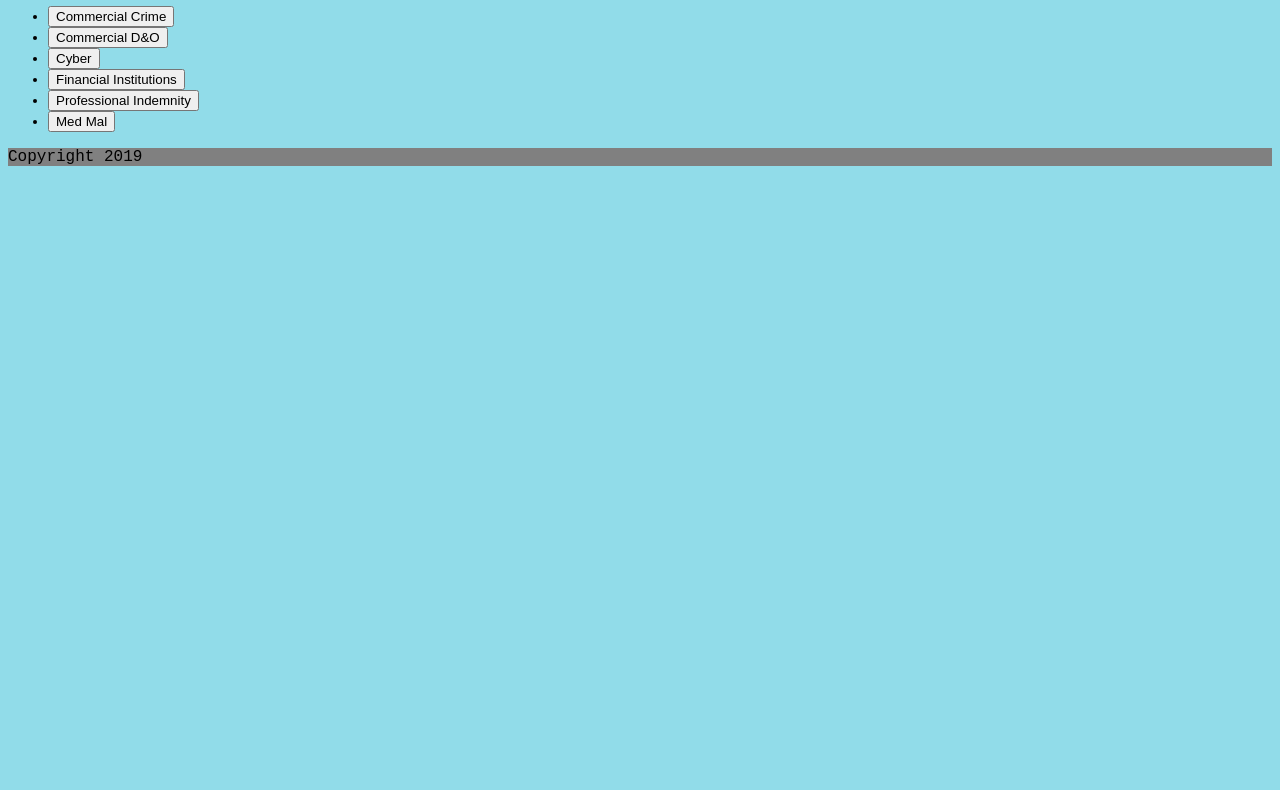
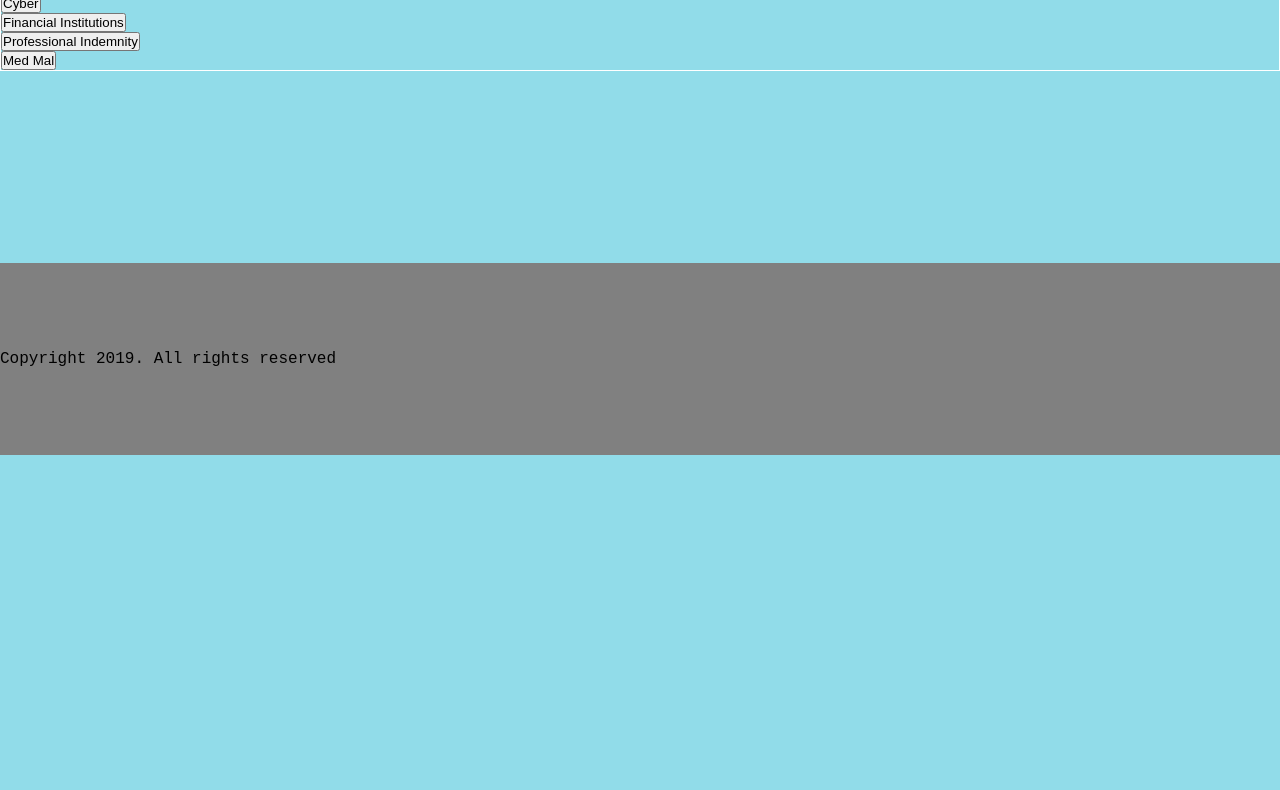
Before and after one commit to khazaddoom/BrowserSync, a website: page app/index.html in a window 1280 px wide. Shown: the part 167-957 px from the top of the page. After the commit the page ends 800 px from the top, so only its background shows below. Drawn offline with Linux system fonts and the light colour scheme.

Commit message:
audit fixes

```diff
--- a/app/index.html
+++ b/app/index.html
@@ -12,9 +12,6 @@
     <header>
         <img src="./images/logo.png" alt="" class="site-logo">
         <h1>Financial Lines</h1>
-        <nav>
-
-        </nav>
     </header>
 
     <div class="main">
@@ -32,11 +29,11 @@
 
        </div>
 
-       <footer>
-            Copyright 2019
-       </footer>
+
    </div>
-
+    <footer>
+        <div class="copyright">Copyright 2019. All rights reserved</div>
+    </footer>
 
 
 </body>
--- a/app/style.css
+++ b/app/style.css
@@ -1,5 +1,7 @@
 * {
     box-sizing: border-box;
+    padding: 0;
+    margin: 0;
 }
 
 body {
@@ -15,12 +17,16 @@ header {
 
 footer {
     background-color: gray;
-
-
+    position: absolute;
+    width: 100%;
+    height: 12rem;
+    display: flex;
+    align-items: center;
 }
 
 .main {
-    height: 800px;
+    margin-bottom: 12rem;
+    border: 1px solid white
 }
 
 .site-logo {
--- a/package.json
+++ b/package.json
@@ -5,7 +5,7 @@
   "main": "gulpfile.js",
   "dependencies": {
     "axios": "^0.19.0",
-    "browser-sync": "^2.26.5",
+    "browser-sync": "^2.26.7",
     "extend": "^3.0.2",
     "gulp": "^4.0.2",
     "gulp-cli": "^2.0.1",
```
Also changed, not shown: 1 other file.
